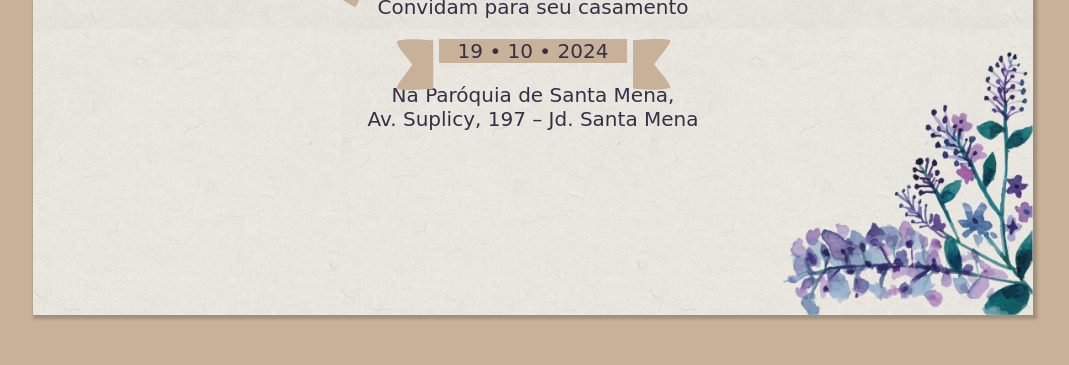
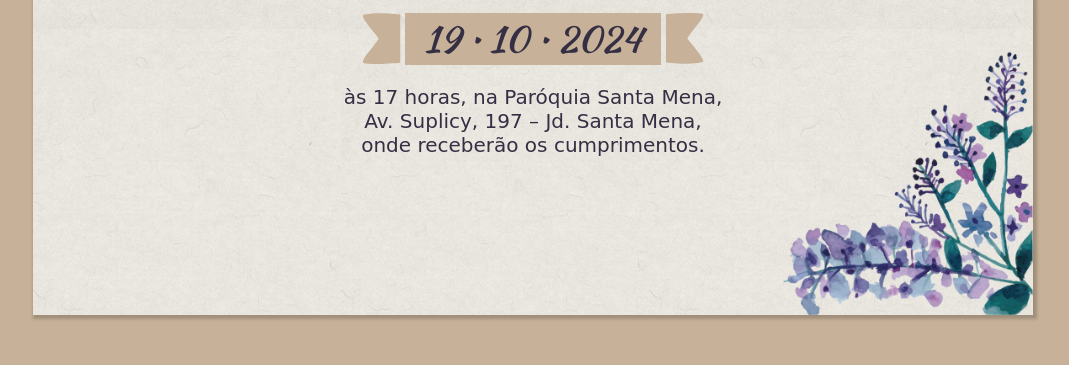
Before and after one commit to DEV-450/wedding, a website: page public/index.html in a window 1280 px wide. Shown: the part 435-800 px from the top of the page, without its empty margins (107-1176 px from the left). Drawn offline with Linux system fonts and the light colour scheme; a web font is replaced by a local one.

Commit message:
chore: complete info

```diff
--- a/public/index.html
+++ b/public/index.html
@@ -42,18 +42,22 @@
     <p class="invite">Convidam para seu casamento</p>
 
     <div class="date-box">
-      <p><time datetime="2024-10-19">19 &#x2022; 10 &#x2022; 2024</time></p>
+      <p class="column">
+        <time class="day" datetime="2024-10-19 17:00">19 &#x2022; 10 &#x2022; 2024</time>
+      </p>
       <div class="left"></div>
       <div class="right"></div>
     </div>
 
     <p>
-      Na Paróquia de Santa Mena,
+      <time datetime="2024-10-19 17:00">às 17 horas</time>,
+      na Paróquia Santa Mena,
     <address><a href="https://maps.google.com/?q=Av. Suplicy, 197 - Jardim Santa Mena, Guarulhos - SP, 07096-000"
         target="_blank" rel="noopener noreferrer">
-        Av. Suplicy, 197 – Jd. Santa Mena</address>
+        Av. Suplicy, 197 – Jd. Santa Mena,</address>
     </a>
     </p>
+    <p>onde receberão os cumprimentos.</p>
 
   </main>
 </body>
```
